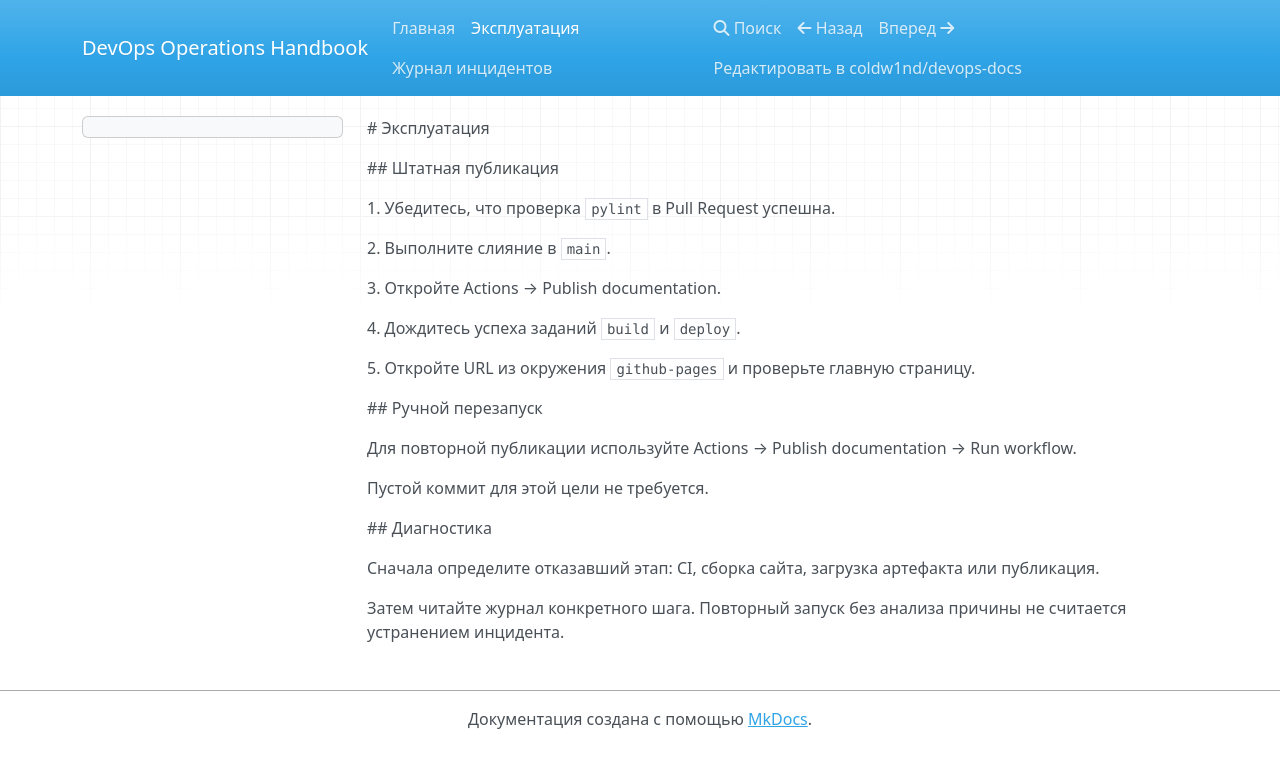
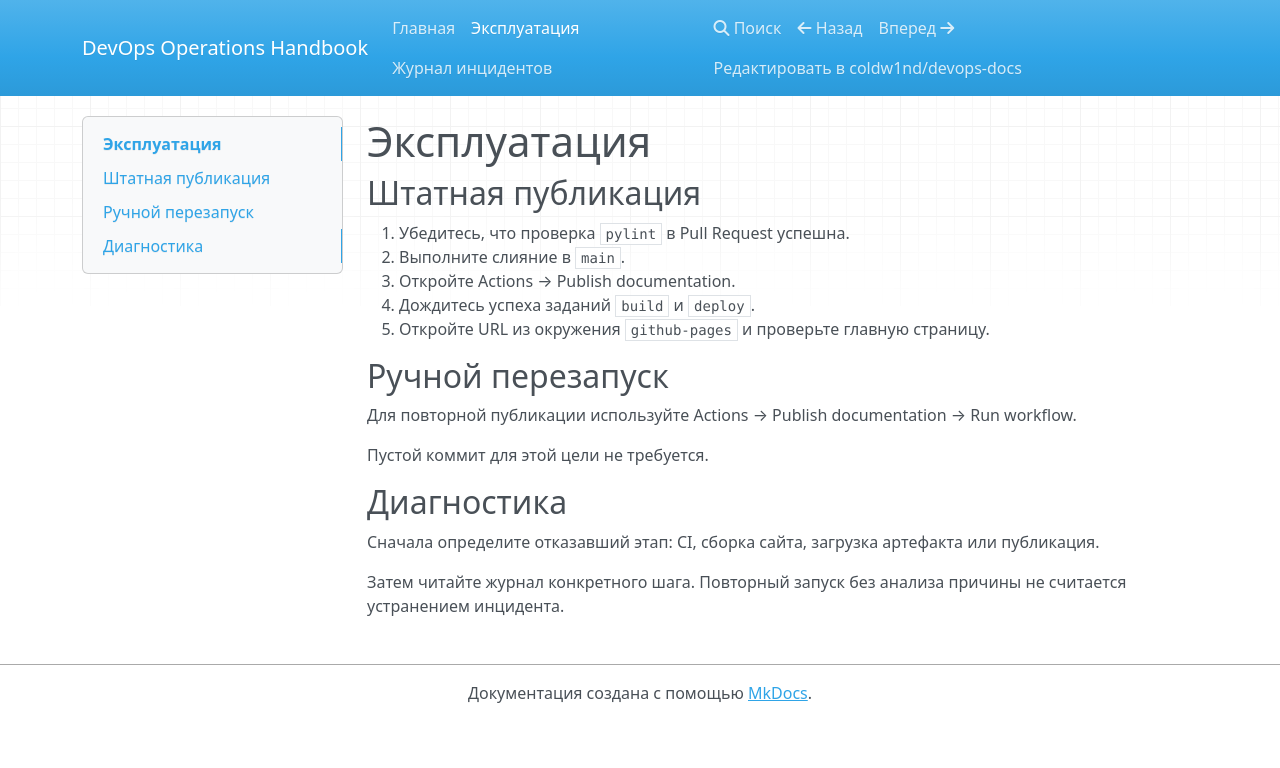
Before and after one commit to coldw1nd/devops-docs, an MkDocs documentation site: the page built from docs/runbook.md, in a window 1280 px wide. Shown: the top 768 px of the page. Built offline with MkDocs 1.6.1, drawn with Linux system fonts in a browser that asks for light colours; nearby versions of some CDN libraries.

Commit message:
fix: correct markdown syntax in documentation files

```diff
--- a/docs/runbook.md
+++ b/docs/runbook.md
@@ -1,41 +1,21 @@
-\# Эксплуатация
+# Эксплуатация
 
+## Штатная публикация
 
+1. Убедитесь, что проверка `pylint` в Pull Request успешна.
+2. Выполните слияние в `main`.
+3. Откройте Actions → Publish documentation.
+4. Дождитесь успеха заданий `build` и `deploy`.
+5. Откройте URL из окружения `github-pages` и проверьте главную страницу.
 
-\## Штатная публикация
-
-
-
-1\. Убедитесь, что проверка `pylint` в Pull Request успешна.
-
-2\. Выполните слияние в `main`.
-
-3\. Откройте Actions → Publish documentation.
-
-4\. Дождитесь успеха заданий `build` и `deploy`.
-
-5\. Откройте URL из окружения `github-pages` и проверьте главную страницу.
-
-
-
-\## Ручной перезапуск
-
-
+## Ручной перезапуск
 
 Для повторной публикации используйте Actions → Publish documentation → Run workflow.
 
-
-
 Пустой коммит для этой цели не требуется.
 
-
-
-\## Диагностика
-
-
+## Диагностика
 
 Сначала определите отказавший этап: CI, сборка сайта, загрузка артефакта или публикация.
 
-
-
 Затем читайте журнал конкретного шага. Повторный запуск без анализа причины не считается устранением инцидента.
```
Also changed, not shown: docs/incidents.md (+2 -13 lines), docs/index.md (+7 -20 lines).
